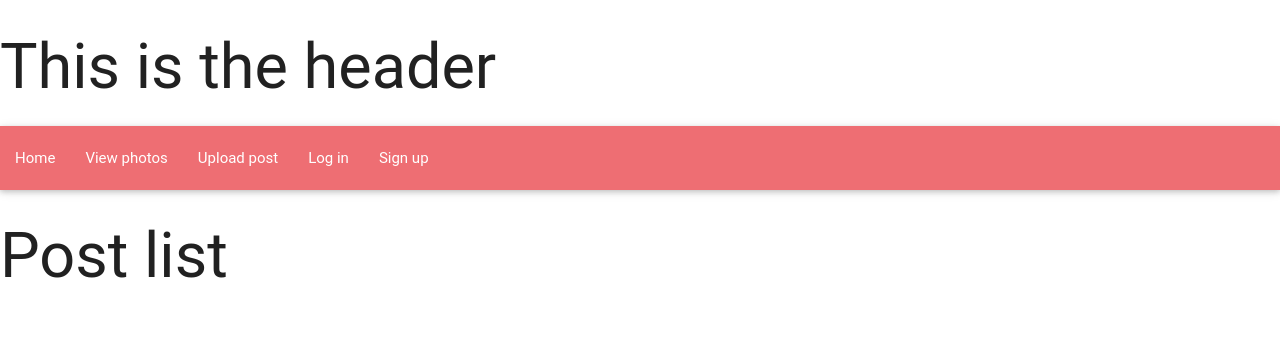
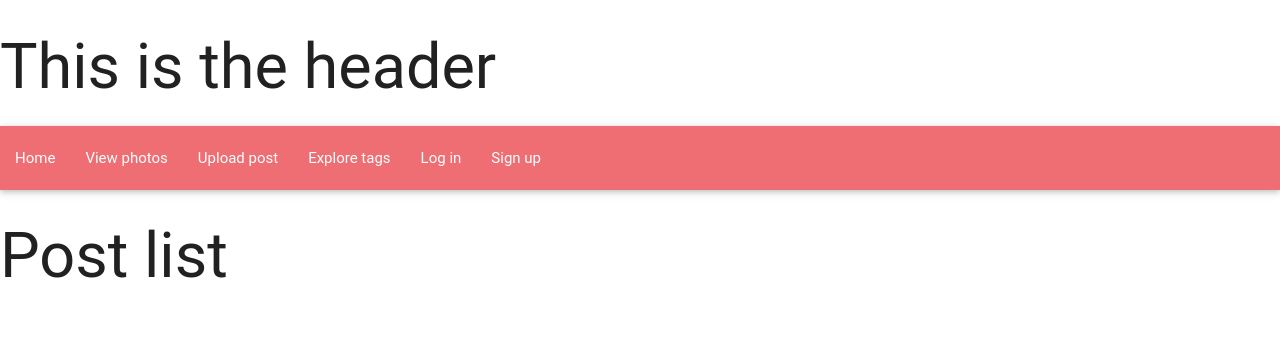
Before and after one commit to paulsoh/vanity-fair, a Django app: page /posts/ in a window 1280 px wide. Shown: the top 342 px of the page. Run offline with Django 3.2, Linux system fonts and the light colour scheme; data that the repository does not hold is empty; some web fonts are replaced.

Commit message:
modify: added "Explore tags" and link to header.html partials

```diff
--- a/vanityfair/vanityfair/templates/partials/header.html
+++ b/vanityfair/vanityfair/templates/partials/header.html
@@ -10,6 +10,9 @@
             </li>
             <li>
                 <a href="{% url 'new-post' %}">Upload post</a>
+            </li>
+            <li>
+                <a href="{% url 'tags' %}">Explore tags</a>
             </li>
             {% if request.user.is_authenticated %}
             <li>
```
